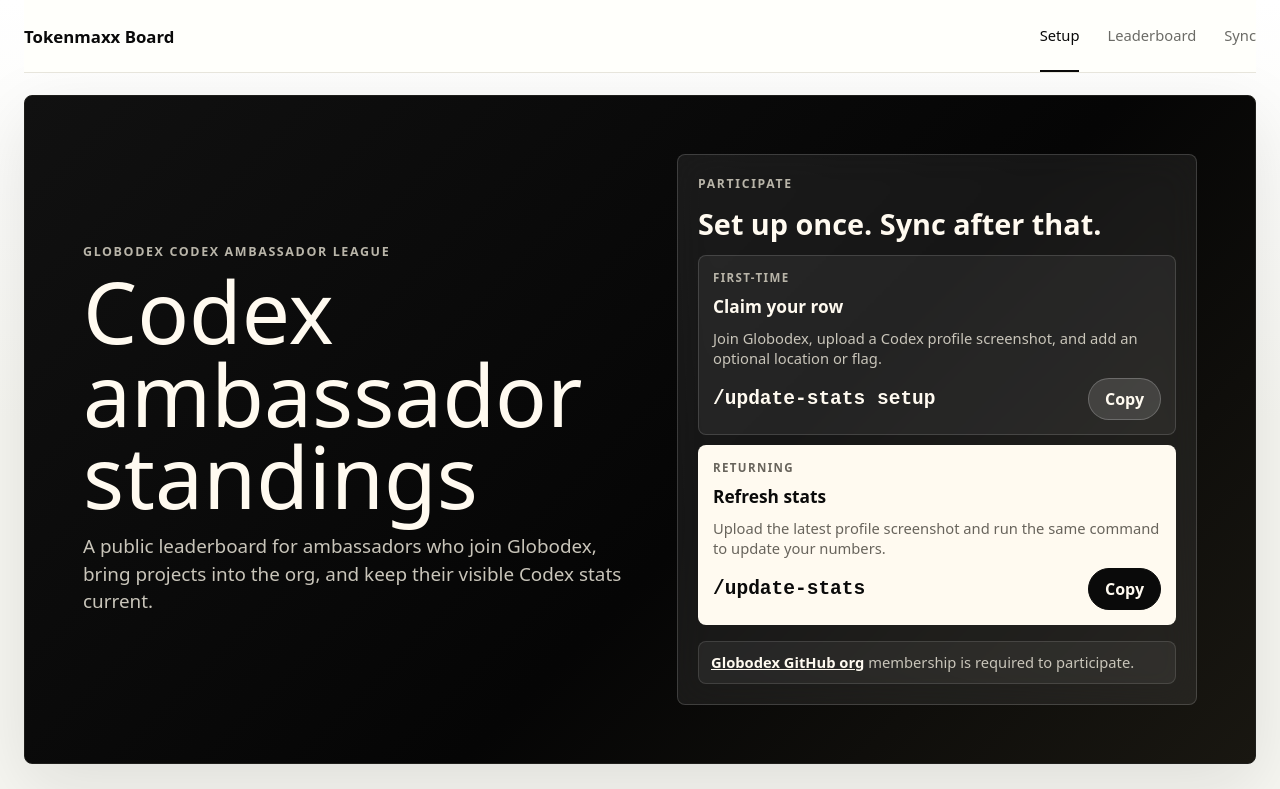
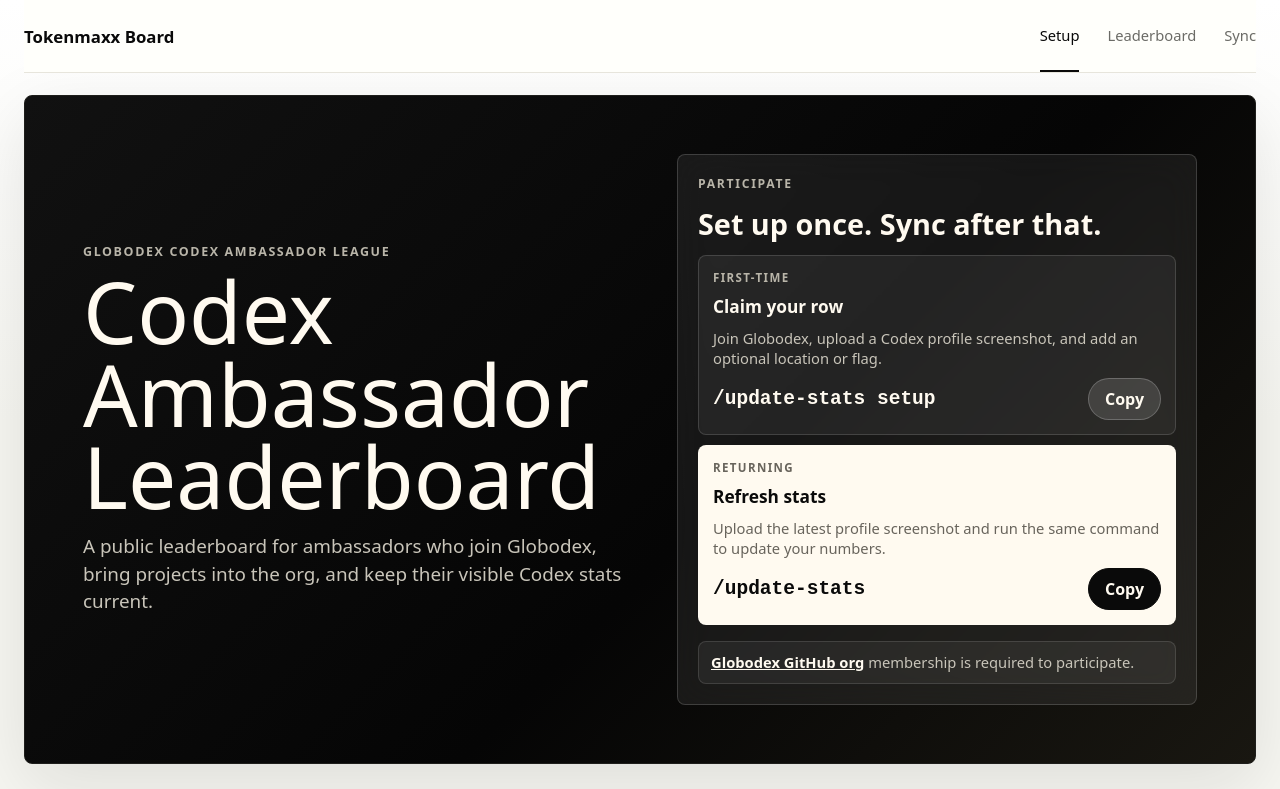
Before and after one commit to globodex/tokenmaxx-board, a website: page index.html in a window 1280 px wide. Shown: the top 789 px of the page. Drawn offline with Linux system fonts and the light colour scheme.

Commit message:
fix: clarify leaderboard headline

```diff
--- a/index.html
+++ b/index.html
@@ -20,7 +20,7 @@
       <section class="landing-hero" id="top" aria-label="Join Tokenmaxx Board">
         <div class="hero-copy">
           <p class="eyebrow">Globodex Codex ambassador league</p>
-          <h1>Codex ambassador standings</h1>
+          <h1>Codex Ambassador Leaderboard</h1>
           <p class="hero-lede">
             A public leaderboard for ambassadors who join Globodex, bring projects into the org, and keep their visible Codex stats current.
           </p>
```
